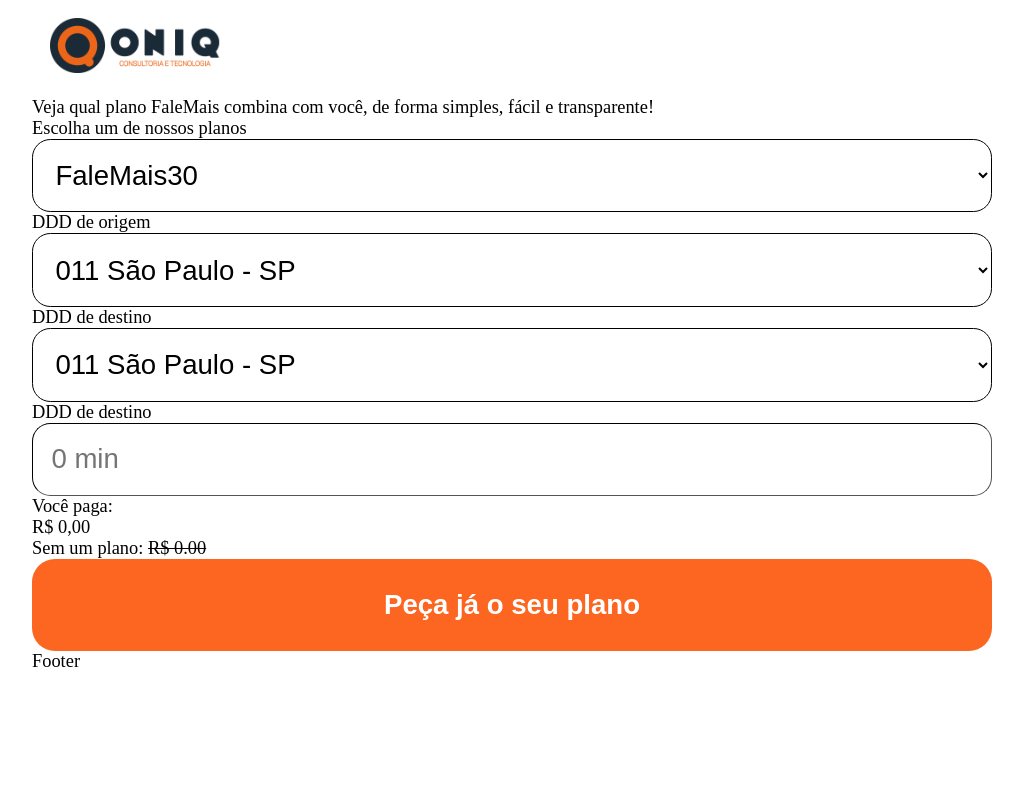
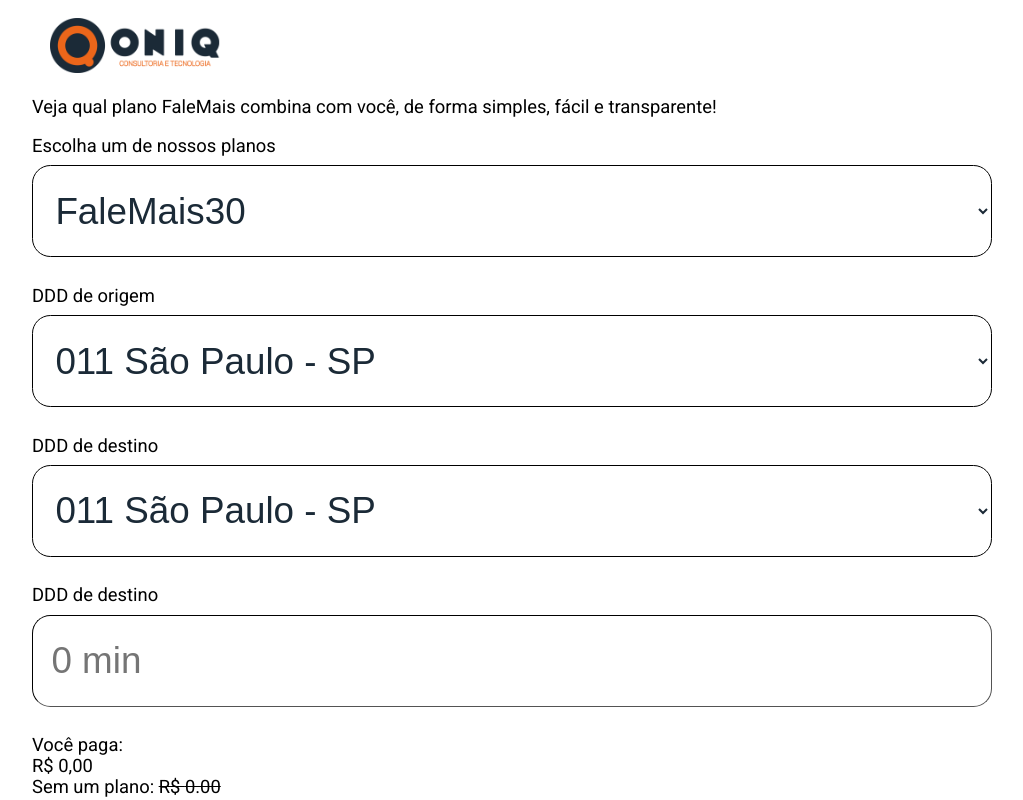
Before and after one commit to fernandohenriq/oniq-test, a React (Create React App) app: page / in a window 1280 px wide. Shown: the top 800 px of the page, without its empty margins (128-1151 px from the left). Built offline with nearby package versions, Linux system fonts and the light colour scheme.

Commit message:
Adjust global styles

```diff
--- a/src/assets/styles/global.css
+++ b/src/assets/styles/global.css
@@ -4,6 +4,8 @@
     --color-primary-dark: #1B2A37;
     --color-secondary: #FC6621;
     --color-secondary-dark: #EC661A;
+
+    font-family: 'Roboto', sans-serif;
     font-size: 60%;
 }
 
@@ -30,18 +32,15 @@
 }
 
 input, select {
-    min-height: 4rem;
+    min-height: 5rem;
     width: 100%;
     padding-left: 1rem;
     border-radius: 1rem;
     border-width: 1px;
     border-color: rgba(0,0,0,1);
-    font-size: 1.5rem;
+    font-size: 2rem;
     background-color: transparent;
-}
-
-select {
-
+    color: var(--color-primary-dark);
 }
 
 button, .button {
@@ -55,6 +54,18 @@
     color: #ffffff;
 }
 
+select:hover, button:hover, .button:hover {
+    cursor: pointer;
+}
+
+.input-group {
+    margin: 1.0rem 0;
+}
+
+.input-group * {
+    margin: 0.5rem 0;
+}
+
 /* DESKTOP */
 @media (min-width: 700px) {
     :root {
```
